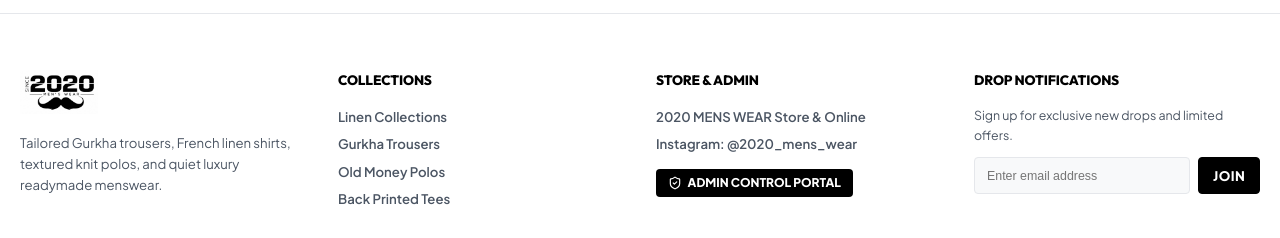
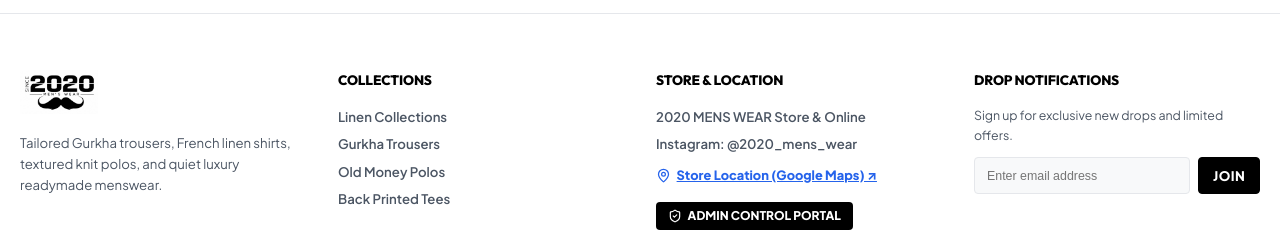
Before and after one commit to lokesh046/ecommerce-menswear, a React (Vite) app in the folder frontend/: page / in a window 1280 px wide. Shown: the part 2964-3202 px from the top of the page. Built offline with nearby package versions, Linux system fonts and the light colour scheme; no server answers; a web font is replaced by a local one.

Commit message:
add Google Maps store location link to footer

```diff
--- a/frontend/src/App.jsx
+++ b/frontend/src/App.jsx
@@ -9,7 +9,7 @@
 import WhatsAppWidget from './components/WhatsAppWidget';
 import AdminPage from './pages/AdminPage';
 import CollectionPage from './pages/CollectionPage';
-import { Truck, RefreshCw, Headset, ShieldCheck } from 'lucide-react';
+import { Truck, RefreshCw, Headset, ShieldCheck, MapPin } from 'lucide-react';
 import { API_BASE_URL } from './api';
 
 export default function App() {
@@ -204,10 +204,28 @@
           </div>
 
           <div>
-            <h4 style={{ color: '#000000', fontSize: '0.85rem', marginBottom: '0.85rem', textTransform: 'uppercase' }}>STORE & ADMIN</h4>
+            <h4 style={{ color: '#000000', fontSize: '0.85rem', marginBottom: '0.85rem', textTransform: 'uppercase' }}>STORE & LOCATION</h4>
             <ul style={{ listStyle: 'none', display: 'flex', flexDirection: 'column', gap: '0.4rem', fontWeight: 600 }}>
               <li><span>2020 MENS WEAR Store & Online</span></li>
               <li><span>Instagram: @2020_mens_wear</span></li>
+              <li style={{ marginTop: '0.25rem' }}>
+                <a
+                  href="https://maps.app.goo.gl/2fii4NfWj8CpwmEZ9"
+                  target="_blank"
+                  rel="noopener noreferrer"
+                  style={{
+                    display: 'inline-flex',
+                    alignItems: 'center',
+                    gap: '0.35rem',
+                    color: '#2563eb',
+                    fontWeight: 800,
+                    fontSize: '0.8rem',
+                    textDecoration: 'underline'
+                  }}
+                >
+                  <MapPin size={15} /> Store Location (Google Maps) ↗
+                </a>
+              </li>
               <li style={{ marginTop: '0.5rem' }}>
                 <button
                   onClick={() => changeView('admin', '/admin')}
--- a/frontend/src/pages/CollectionPage.jsx
+++ b/frontend/src/pages/CollectionPage.jsx
@@ -5,7 +5,7 @@
 import ProductDetailModal from '../components/ProductDetailModal';
 import CartDrawer from '../components/CartDrawer';
 import CheckoutModal from '../components/CheckoutModal';
-import { ArrowLeft, ShieldCheck, Camera, Globe } from 'lucide-react';
+import { ArrowLeft, ShieldCheck, Camera, Globe, MapPin } from 'lucide-react';
 import { API_BASE_URL } from '../api';
 
 export default function CollectionPage({
@@ -284,7 +284,17 @@
             </span>
           </div>
 
-          <div style={{ display: 'flex', alignItems: 'center', gap: '0.65rem' }}>
+          <div style={{ display: 'flex', alignItems: 'center', gap: '0.65rem', flexWrap: 'wrap' }}>
+            <a
+              href="https://maps.app.goo.gl/2fii4NfWj8CpwmEZ9"
+              target="_blank"
+              rel="noopener noreferrer"
+              className="btn btn-secondary"
+              style={{ padding: '0.45rem 0.85rem', fontSize: '0.75rem', display: 'inline-flex', alignItems: 'center', gap: '0.35rem', background: '#ffffff', color: '#000000', border: '1px solid var(--border-color)' }}
+            >
+              <MapPin size={15} /> Store Location
+            </a>
+
             <a
               href="https://www.instagram.com/2020_mens_wear/"
               target="_blank"
```
